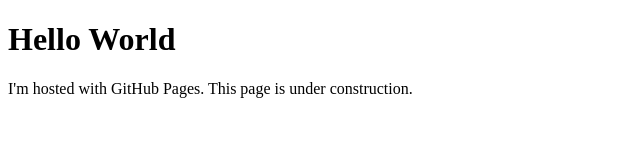
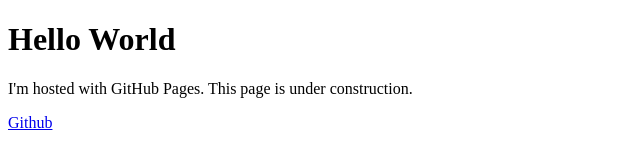
Before and after one commit to conundrumer/conundrumer.github.io, a plain HTML site: page index.html in a window 1280 px wide. Shown: the full height of the page, 0-640 px from the left. Drawn offline with Linux system fonts and the light colour scheme.

Commit message:
link to github

```diff
--- a/index.html
+++ b/index.html
@@ -3,5 +3,6 @@
 <body>
 <h1>Hello World</h1>
 <p>I'm hosted with GitHub Pages. This page is under construction.</p>
+<a href="https://github.com/conundrumer"> Github </a>
 </body>
 </html>
```
